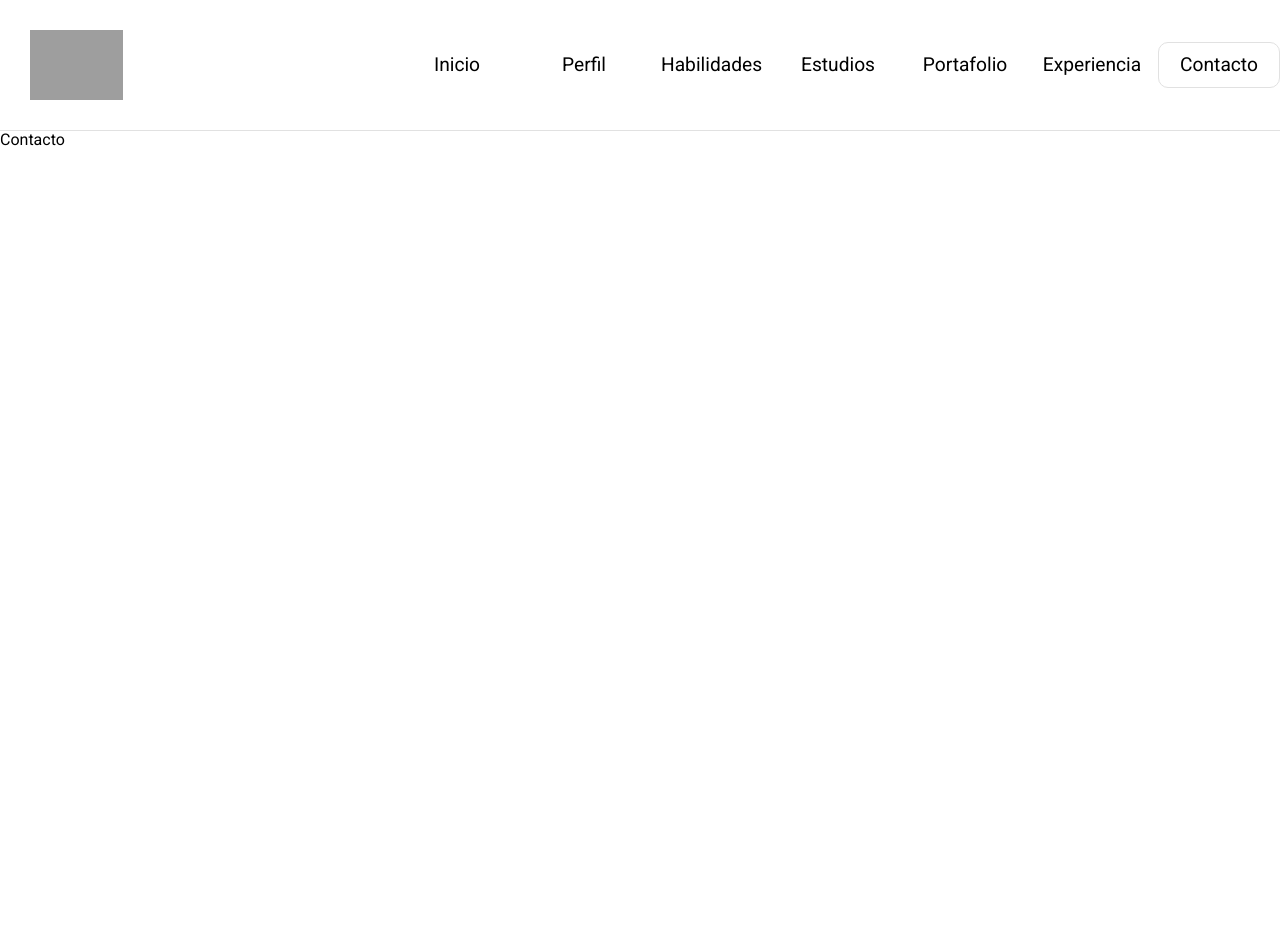
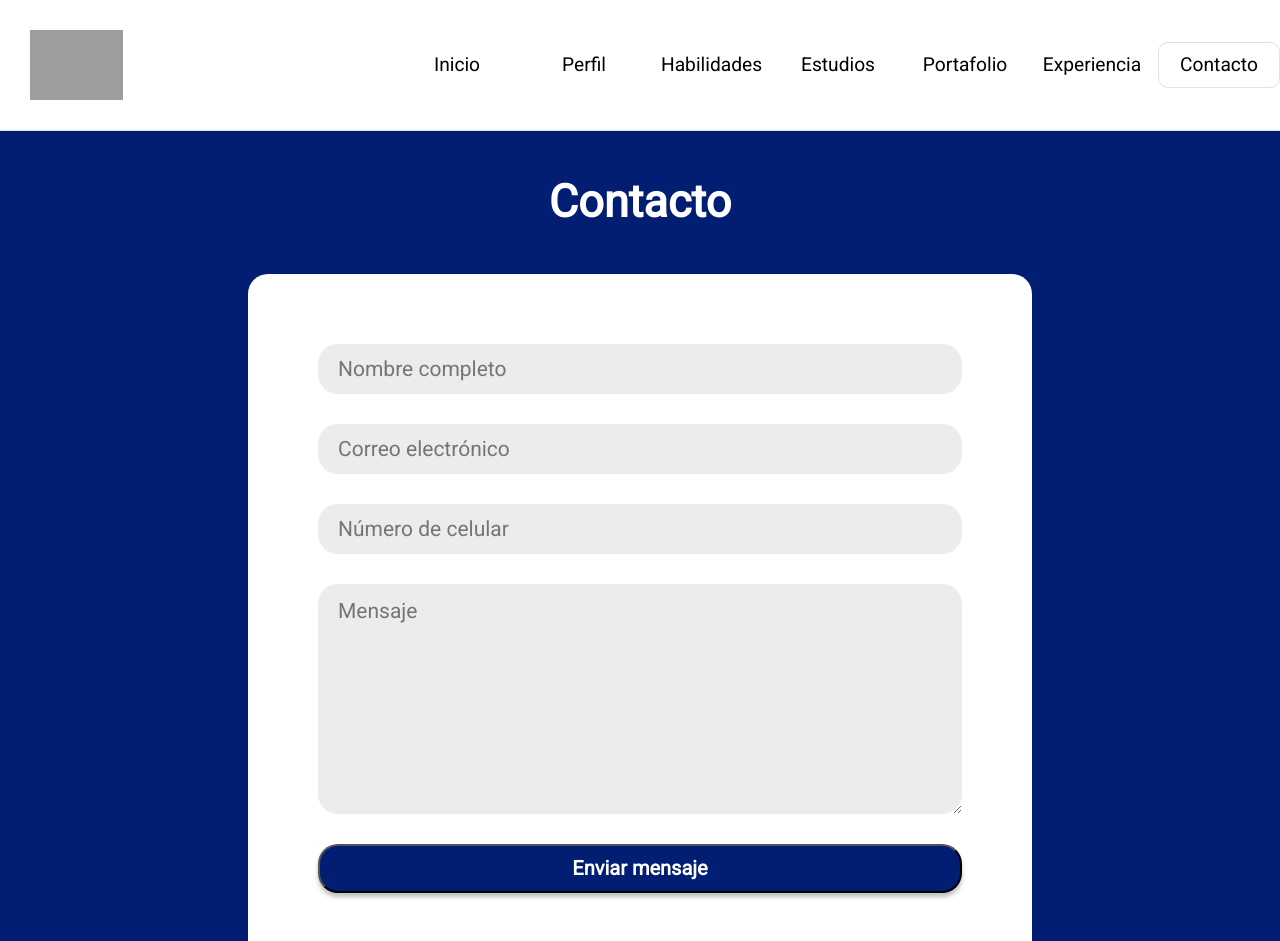
Before and after one commit to chris0094/landing-Page, a React (Create React App) app: page /contact in a window 1280 px wide. Shown: the top 941 px of the page. Before the commit the page ends 800 px from the top, so only its background shows below. Built offline with nearby package versions, Linux system fonts and the light colour scheme; grey boxes are pictures that could not be loaded.

Commit message:
Contact page added

```diff
--- a/src/pages/Contact/Contact.css
+++ b/src/pages/Contact/Contact.css
@@ -0,0 +1,67 @@
+.contact {
+  background: #021E73;
+  padding: 50px 180px;
+}
+
+.contact h1 {
+  margin-top: 10px;
+  margin-bottom: 60px;
+  text-align: center;
+  font-weight: 700;
+  font-size: 45px;
+  line-height: 24px;
+  color: #FFFFFF;
+}
+
+.contact__form {
+  background: #FFFFFF;
+  border-radius: 20px;
+  display: grid;
+  width: 70%;
+  margin: auto;
+  row-gap: 30px;
+  padding: 70px;
+}
+
+.contact__form-bg-gray {
+  background: #ECECEC;
+  border-radius: 20px;
+  outline: none;
+  border: none;
+  height: 20px;
+  padding: 15px 20px;
+  font-weight: 300;
+  font-size: 21px;
+  line-height: 25px;
+  color: #202020;
+}
+
+.contact__form textarea {
+  height: 200px;
+}
+
+.contact__form button {
+  background: #021E73;
+  box-shadow: 0px 4px 4px rgba(0, 0, 0, 0.25);
+  border-radius: 20px;
+  font-weight: 600;
+  font-size: 20px;
+  line-height: 45px;
+  color: #FFFFFF;
+  text-align: center;
+}
+
+.contact__form button:hover {
+  cursor: pointer;
+}
+
+@media screen and (max-width: 1000px) {
+  .contact {
+    padding: 50px;
+  }
+
+  .contact__form {
+    width: 90%;
+    padding: 20px;
+  }
+}
--- a/src/pages/Contact/Contact.jsx
+++ b/src/pages/Contact/Contact.jsx
@@ -1,7 +1,17 @@
 import React from 'react'
+import './Contact.css'
 
 export const Contact = () => {
   return (
-    <div>Contacto</div>
+    <section className='contact'>
+      <h1>Contacto</h1>
+      <div className='contact__form'>
+        <input className='contact__form-bg-gray' type="text" name="fullName" placeholder='Nombre completo' autoComplete='off' />
+        <input className='contact__form-bg-gray' type="email" name="userEmail" placeholder='Correo electrónico' autoComplete='off' />
+        <input className='contact__form-bg-gray' type="tel" name="userPhone" placeholder='Número de celular' autoComplete='off' />
+        <textarea className='contact__form-bg-gray' name="userMessage" placeholder='Mensaje'></textarea>
+        <button>Enviar mensaje</button>
+      </div>
+    </section>
   )
 }
```
